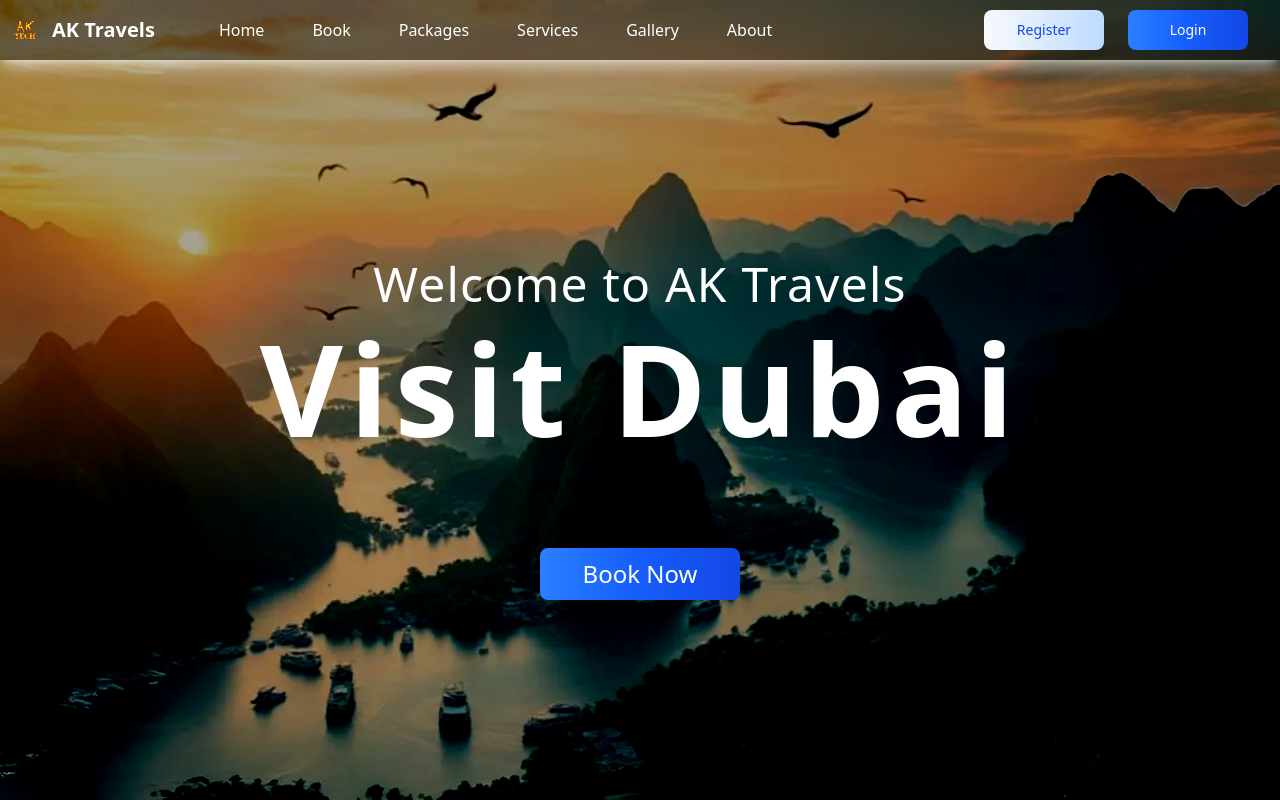
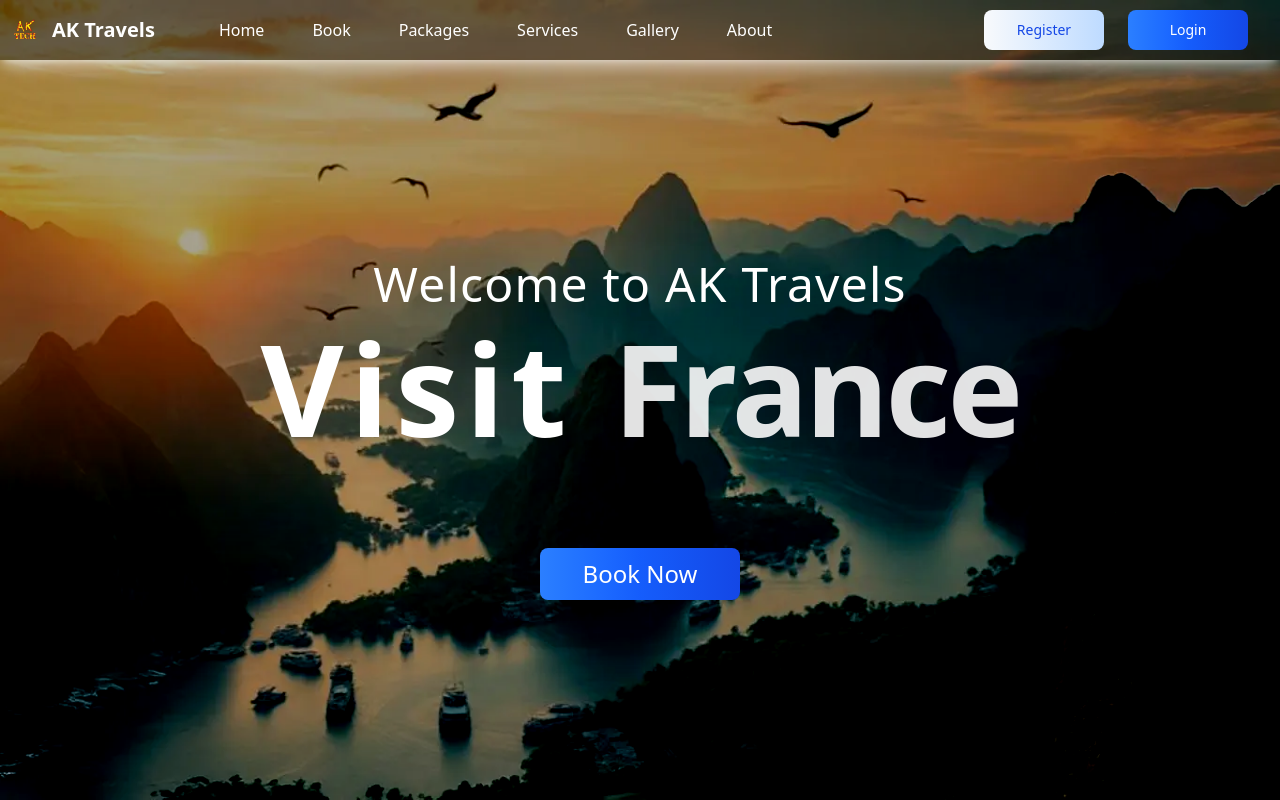
Before and after one commit to aktech27/jain-online-fe-project, a React (Vite) app: page / in a window 1280 px wide. Built offline with nearby package versions, Linux system fonts and the light colour scheme.

Commit message:
Add Animation and text changes

```diff
--- a/src/components/Hero/HeroSection.tsx
+++ b/src/components/Hero/HeroSection.tsx
@@ -1,12 +1,34 @@
+import { useEffect, useState } from 'react';
 import BgImage from '../../assets/travel-bg.webp';
 
+const countries = ['India', 'United States', 'France', 'Germany', 'Dubai'];
+
 const HeroSection = () => {
+  const [currentCountry, setCurrentCountry] = useState(countries[0]);
+  const [index, setIndex] = useState(0);
+
+  useEffect(() => {
+    const intervalId = setInterval(() => {
+      setIndex((prevIndex) => (prevIndex + 1) % countries.length);
+    }, 2000);
+
+    return () => clearInterval(intervalId);
+  }, []);
+
+  useEffect(() => {
+    console.log(index);
+    setCurrentCountry(countries[index]);
+  }, [index]);
+
   return (
     <section className="h-[calc(100vh-60px)] text-white flex items-center justify-center">
       <img className="absolute top-0 h-full w-screen -z-1 contrast-150 brightness-60" src={BgImage} alt="travel-background" />
       <div className="text-center flex flex-col justify-center gap-4 h-[90%]">
         <h3 className="text-5xl tracking-wide">Welcome to AK Travels</h3>
-        <h1 className="text-9xl font-bold tracking-wider">Visit Dubai</h1>
+        <h1 className="text-9xl font-bold tracking-wider flex gap-10">
+          <div>Visit</div>
+          <div className={`text-in overflow-hidden`}>{currentCountry}</div>
+        </h1>
         <button
           type="button"
           className="w-50 mt-20 mx-auto text-2xl text-white bg-gradient-to-r from-blue-500 via-blue-600 to-blue-700 hover:bg-gradient-to-br focus:ring-3 focus:outline-none focus:ring-blue-300 font-medium rounded-lg px-5 py-2.5 text-center cursor-pointer"
--- a/src/index.css
+++ b/src/index.css
@@ -1 +1,20 @@
 @import "tailwindcss";
+
+.text-in {
+  animation: text-in 1050ms ease-in-out 0s infinite alternate;
+}
+
+@keyframes text-in {
+  0% {
+    letter-spacing: -0.75em;
+    opacity: 0;
+  }
+
+  40% {
+    opacity: 0.6;
+  }
+
+  100% {
+    opacity: 1;
+  }
+}
```
